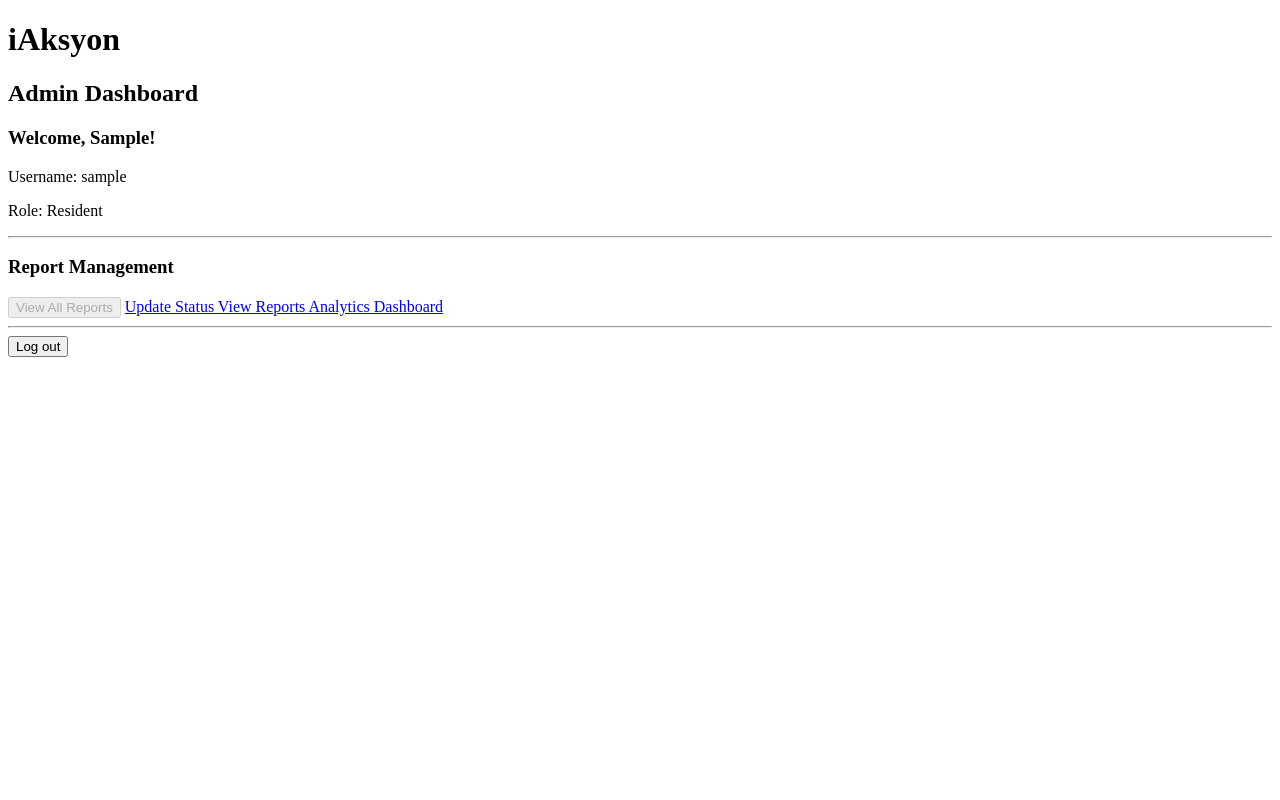
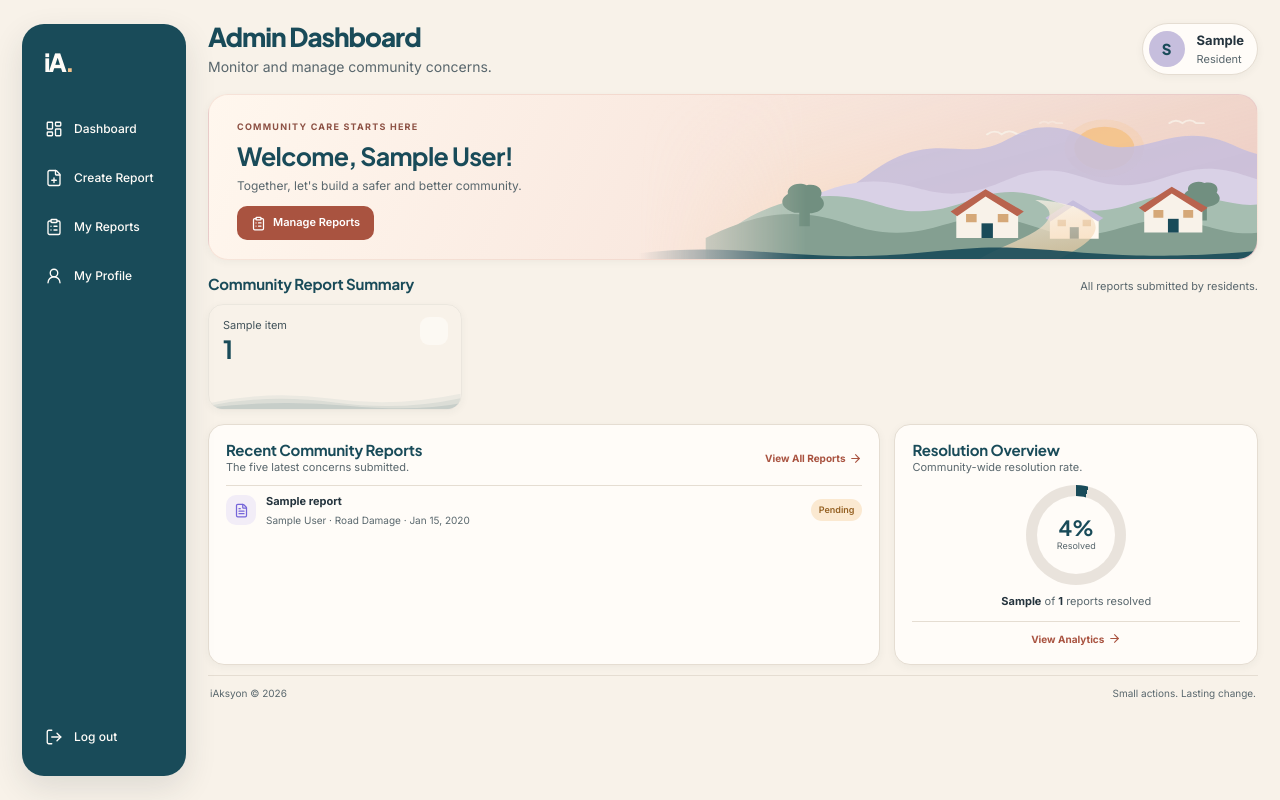
Before and after one commit to alyanaiscoding/iAksyon-Campugan-KirsteneAlyana-G7, a Django app: template templates/dashboard/admin_panel.html in a window 1280 px wide. Run offline with Django 5.2, Linux system fonts and the light colour scheme; a user stored in the database is signed in; tables that the repository leaves empty hold one stand-in row (values such as "Sample post"); the template is opened without the code that fills it: values that come from a table or form of the project are taken from there, most other values are stand-ins (such as "Sample title", 1, 10 or a date in 2020); parts of the project's set-up code (start-up, migrations or seed data) failed here and were passed over; some libraries are stand-ins or nearby versions.

Commit message:
feat: redesign admin dashboard with dynamic community report statistics

```diff
--- /dev/null
+++ b/iaksyon/static/css/admin_dashboard.css
@@ -0,0 +1,59 @@
+/* Admin overview, matched to the compact resident dashboard. */
+.admin-dashboard-body .dashboard-shell { max-width: 1600px; gap: 22px; padding: 18px 22px; }
+.admin-dashboard-body .sidebar { width: 164px; align-items: stretch; padding: 18px 12px; border-radius: 22px; }
+.admin-dashboard-body .sidebar-brand { margin: 0 0 26px 10px; font-size: 25px; }
+.admin-dashboard-body .sidebar-nav { align-items: stretch; gap: 7px; }
+.admin-dashboard-body .sidebar-link { flex-direction: row; justify-content: flex-start; gap: 11px; width: 100%; min-height: 42px; padding: 8px 11px; border-radius: 12px; }
+.admin-dashboard-body .sidebar-link span { font-size: 12px; text-align: left; }
+.admin-dashboard-body .sidebar-link svg { width: 18px; height: 18px; flex: 0 0 auto; }
+.admin-dashboard-body .sidebar-bottom { padding-top: 16px; }
+.admin-dashboard-body .dashboard-main { min-height: 0; }
+.admin-dashboard-body .dashboard-content { flex: 0 0 auto; }
+.admin-dashboard-body .dashboard-header { margin-bottom: 14px; padding: 2px 0; }
+.admin-dashboard-body .page-heading h1 { margin-bottom: 2px; font-size: 26px; }
+.admin-dashboard-body .header-user { padding: 6px 13px 6px 6px; }
+.admin-dashboard-body .user-avatar { width: 36px; height: 36px; font-size: 15px; }
+
+.admin-dashboard-body .admin-welcome-banner { position: relative; display: flex; align-items: center; min-height: 158px; overflow: hidden; padding: 19px 28px; border: 1px solid rgba(185,99,78,.12); border-radius: 20px; background: linear-gradient(112deg,#fff7ee 0%,#f8e5dc 56%,#eed8da 100%); box-shadow: var(--shadow-sm); }
+.admin-dashboard-body .admin-welcome-content { position: relative; z-index: 1; max-width: 56%; }
+.admin-dashboard-body .welcome-label { display: inline-block; margin-bottom: 5px; color: #8d5144; font-size: 9px; font-weight: 700; letter-spacing: 1.25px; }
+.admin-dashboard-body .admin-welcome-content h2 { margin: 0 0 4px; color: var(--primary); font-size: 25px; letter-spacing: -.7px; }
+.admin-dashboard-body .admin-welcome-content p { margin: 0 0 11px; color: var(--text-secondary); font-size: 12px; }
+.admin-dashboard-body .admin-welcome-content .btn { display: inline-flex; align-items: center; gap: 7px; min-height: 34px; padding: 7px 13px; border-radius: 10px; font-size: 11px; }
+.admin-dashboard-body .admin-welcome-content .btn svg { width: 15px; height: 15px; }
+.admin-dashboard-body .welcome-art { position: absolute; inset: 0 0 0 auto; width: 59%; -webkit-mask-image: linear-gradient(90deg,transparent 0%,#000 27%,#000 100%); mask-image: linear-gradient(90deg,transparent 0%,#000 27%,#000 100%); }
+.admin-dashboard-body .welcome-art svg { display: block; width: 100%; height: 100%; }
+
+.admin-dashboard-body .admin-summary { margin: 14px 0; }
+.admin-dashboard-body .section-heading { display: flex; align-items: baseline; justify-content: space-between; gap: 12px; margin-bottom: 8px; }
+.admin-dashboard-body .section-heading h2,.admin-dashboard-body .card-heading h2 { margin: 0; font-size: 15px; letter-spacing: -.2px; }
+.admin-dashboard-body .section-heading p,.admin-dashboard-body .card-heading p { margin: 0; color: var(--text-secondary); font-size: 11px; }
+.admin-dashboard-body .summary-grid { display: grid; grid-template-columns: repeat(4,minmax(0,1fr)); gap: 12px; }
+.admin-dashboard-body .summary-card { position: relative; min-height: 106px; overflow: hidden; padding: 12px 14px; border: 1px solid rgba(36,51,61,.06); border-radius: 15px; box-shadow: var(--shadow-sm); }
+.admin-dashboard-body .total-card { background: #e3ddec; }.admin-dashboard-body .pending-card { background: #f8dfbd; }.admin-dashboard-body .progress-card { background: #f3d2c7; }.admin-dashboard-body .resolved-card { background: #d9e5dc; }
+.admin-dashboard-body .summary-icon { position: absolute; top: 12px; right: 13px; display: grid; width: 28px; height: 28px; place-items: center; border-radius: 9px; background: rgba(255,252,248,.68); color: var(--primary); }
+.admin-dashboard-body .summary-icon svg { width: 16px; height: 16px; }.admin-dashboard-body .summary-card p { margin: 0 0 2px; color: #42535a; font-size: 11px; }.admin-dashboard-body .summary-card h3 { position: relative; z-index: 1; margin: 0; color: var(--primary); font-size: 25px; line-height: 1.1; }
+.admin-dashboard-body .card-wave { position: absolute; right: 0; bottom: -1px; left: 0; width: 100%; height: 25px; fill: var(--primary); }.admin-dashboard-body .card-wave .wave-back { opacity: .055; }.admin-dashboard-body .card-wave .wave-mid { opacity: .075; }.admin-dashboard-body .card-wave .wave-front { opacity: .1; }
+
+.admin-dashboard-body .admin-bottom-grid { display: grid; grid-template-columns: minmax(0,1.85fr) minmax(230px,1fr); gap: 14px; }
+.admin-dashboard-body .admin-bottom-grid .ui-card { min-width: 0; padding: 15px 17px; border-radius: 16px; box-shadow: var(--shadow-sm); }
+.admin-dashboard-body .card-heading { display: flex; align-items: center; justify-content: space-between; gap: 12px; margin-bottom: 8px; }
+.admin-dashboard-body .view-all,.admin-dashboard-body .view-analytics { display: inline-flex; align-items: center; gap: 4px; flex: 0 0 auto; color: var(--action); font-size: 10px; font-weight: 700; }
+.admin-dashboard-body .view-all svg,.admin-dashboard-body .view-analytics svg { width: 13px; height: 13px; }
+.admin-dashboard-body .recent-report-item { display: flex; align-items: center; gap: 10px; min-height: 49px; padding: 7px 0; border-top: 1px solid var(--border); text-decoration: none; }
+.admin-dashboard-body .report-icon { display: grid; width: 30px; height: 30px; flex: 0 0 auto; place-items: center; border-radius: 10px; background: #f2edf7; color: var(--lavender); }.admin-dashboard-body .report-icon svg { width: 15px; height: 15px; }
+.admin-dashboard-body .report-info { display: flex; min-width: 0; flex: 1; flex-direction: column; }.admin-dashboard-body .report-info strong { overflow: hidden; margin-bottom: 1px; color: var(--text-primary); font-size: 11px; text-overflow: ellipsis; white-space: nowrap; }.admin-dashboard-body .report-info span { overflow: hidden; color: var(--text-secondary); font-size: 10px; text-overflow: ellipsis; white-space: nowrap; }
+.admin-dashboard-body .status-badge { flex: 0 0 auto; padding: 4px 8px; font-size: 9px; }
+.admin-dashboard-body .progress-ring { display: grid; width: 100px; height: 100px; margin: 7px auto 8px; place-items: center; border-radius: 50%; background: conic-gradient(var(--primary) var(--rate),#e9e3dc 0); }
+.admin-dashboard-body .progress-ring-inner { display: flex; width: 78px; height: 78px; flex-direction: column; align-items: center; justify-content: center; border-radius: 50%; background: var(--surface); }.admin-dashboard-body .progress-ring-inner strong { color: var(--primary); font-family: var(--font-heading); font-size: 21px; line-height: 1.1; }.admin-dashboard-body .progress-ring-inner span { color: var(--text-secondary); font-size: 9px; }
+.admin-dashboard-body .resolved-total { margin: 0 0 10px; color: var(--text-secondary); font-size: 11px; text-align: center; }.admin-dashboard-body .resolved-total strong { color: var(--text-primary); }.admin-dashboard-body .view-analytics { justify-content: center; width: 100%; padding-top: 9px; border-top: 1px solid var(--border); }
+.admin-dashboard-body .empty-reports { padding: 20px 8px 12px; text-align: center; }.admin-dashboard-body .empty-reports svg { width: 25px; height: 25px; color: var(--lavender); }.admin-dashboard-body .empty-reports h3 { margin: 5px 0 3px; font-size: 13px; }.admin-dashboard-body .empty-reports p { margin: 0; color: var(--text-secondary); font-size: 10px; }
+.admin-dashboard-body .dashboard-footer { margin-top: 10px; padding: 9px 2px 0; font-size: 10px; }
+
+@media (max-width: 1024px) { .admin-dashboard-body .dashboard-shell { gap: 16px; padding: 16px; }.admin-dashboard-body .sidebar { width: 148px; } }
+@media (max-width: 768px) {
+    .admin-dashboard-body .dashboard-shell { padding: 14px 14px 105px; }
+    .admin-dashboard-body .sidebar { width: auto; align-items: center; padding: 8px; }.admin-dashboard-body .sidebar-nav { align-items: center; }.admin-dashboard-body .sidebar-link { flex-direction: column; justify-content: center; gap: 3px; width: auto; min-width: 48px; min-height: 52px; padding: 6px 3px; }.admin-dashboard-body .sidebar-link span { max-width: 68px; font-size: 8px; text-align: center; }.admin-dashboard-body .sidebar-link svg { width: 18px; height: 18px; }.admin-dashboard-body .sidebar-bottom { padding-top: 0; }
+    .admin-dashboard-body .dashboard-header { margin-bottom: 13px; }.admin-dashboard-body .admin-welcome-banner { min-height: 150px; padding: 17px 18px; }.admin-dashboard-body .admin-welcome-content { max-width: 66%; }.admin-dashboard-body .welcome-art { width: 53%; opacity: .88; }.admin-dashboard-body .summary-grid { grid-template-columns: repeat(2,minmax(0,1fr)); }.admin-dashboard-body .admin-bottom-grid { grid-template-columns: 1fr; }.admin-dashboard-body .resolution-overview { display: grid; grid-template-columns: 1fr 110px; align-items: center; column-gap: 12px; }.admin-dashboard-body .resolution-overview .card-heading { grid-column: 1/-1; }.admin-dashboard-body .progress-ring { grid-column: 2; grid-row: 2; margin: 0 auto; }.admin-dashboard-body .resolved-total { grid-column: 1; grid-row: 2; margin: 0; text-align: left; }.admin-dashboard-body .view-analytics { grid-column: 1/-1; }
+}
+@media (max-width: 460px) { .admin-dashboard-body .dashboard-shell { padding-right: 10px; padding-left: 10px; }.admin-dashboard-body .admin-welcome-banner { min-height: 146px; padding: 14px; }.admin-dashboard-body .admin-welcome-content { max-width: 74%; }.admin-dashboard-body .admin-welcome-content h2 { font-size: 21px; }.admin-dashboard-body .admin-welcome-content p { max-width: 205px; font-size: 10px; }.admin-dashboard-body .welcome-art { right: -22px; width: 58%; opacity: .62; }.admin-dashboard-body .section-heading { align-items: flex-start; flex-direction: column; gap: 1px; }.admin-dashboard-body .summary-card { min-height: 98px; padding: 10px; }.admin-dashboard-body .summary-icon { top: 9px; right: 9px; width: 25px; height: 25px; }.admin-dashboard-body .admin-bottom-grid .ui-card { padding: 13px; }.admin-dashboard-body .recent-report-item { gap: 7px; }.admin-dashboard-body .recent-report-item .status-badge { padding: 3px 6px; font-size: 8px; } }
--- a/templates/dashboard/admin_panel.html
+++ b/templates/dashboard/admin_panel.html
@@ -1,40 +1,70 @@
-<!DOCTYPE html>
-<html lang="en">
-<head>
-    <meta charset="UTF-8">
-    <title>iAksyon | Admin Dashboard</title>
-</head>
-<body>
+{% extends "layouts/dashboard.html" %}
+{% load static %}
 
-    <h1>iAksyon</h1>
-    <h2>Admin Dashboard</h2>
+{% block title %}iAksyon | Admin Dashboard{% endblock %}
+{% block body_class %}dashboard-body admin-dashboard-body{% endblock %}
+{% block dashboard_css %}<link rel="stylesheet" href="{% static 'css/admin_dashboard.css' %}">{% endblock %}
+{% block page_title %}Admin Dashboard{% endblock %}
+{% block page_subtitle %}Monitor and manage community concerns.{% endblock %}
 
-    <h3>Welcome, {{ user.first_name }}!</h3>
+{% block dashboard_content %}
+<section class="admin-welcome-banner">
+    <div class="admin-welcome-content">
+        <span class="welcome-label">COMMUNITY CARE STARTS HERE</span>
+        <h2>Welcome, {{ user.get_full_name|default:user.username }}!</h2>
+        <p>Together, let's build a safer and better community.</p>
+        <a href="{% url 'admin_report_list' %}" class="btn btn-primary"><i data-lucide="clipboard-list"></i>Manage Reports</a>
+    </div>
+    <div class="welcome-art" aria-hidden="true">
+        <svg viewBox="0 0 760 280" preserveAspectRatio="none" xmlns="http://www.w3.org/2000/svg">
+            <defs>
+                <linearGradient id="admin-sunset-sky" x1="0" y1="0" x2="1" y2="1"><stop stop-color="#F8F2E9" stop-opacity="0"/><stop offset=".48" stop-color="#F4C38B" stop-opacity=".18"/><stop offset="1" stop-color="#EBA58F" stop-opacity=".34"/></linearGradient>
+                <linearGradient id="admin-path-light" x1=".2" y1="0" x2=".8" y2="1"><stop stop-color="#F8F2E9" stop-opacity=".96"/><stop offset="1" stop-color="#F4C38B" stop-opacity=".72"/></linearGradient>
+            </defs>
+            <path fill="url(#admin-sunset-sky)" d="M0 0h760v280H0z"/><circle cx="572" cy="91" r="49" fill="#F4C38B" opacity=".22"/><circle cx="572" cy="91" r="37" fill="#F4C38B" opacity=".92"/>
+            <g fill="none" stroke="#F8F2E9" stroke-width="3" stroke-linecap="round" opacity=".78"><path d="M428 67q9-9 18 0 9-10 19 0h10"/><path d="M652 48q8-8 16 0 9-9 17 0h9"/><path d="M493 48q5-5 10 0 5-5 10 0h7" opacity=".55"/></g>
+            <path d="M236 178c39-30 63-70 105-83 37-11 63 5 91-7 28-12 39-35 73-33 38 2 54 33 85 34 38 2 64-26 105-18 27 5 42 22 65 30v137H236Z" fill="#C6BEDD" opacity=".86"/>
+            <path d="M174 196c50-32 87-55 132-47 40 7 60 26 98 17 42-10 60-38 100-37 36 1 58 27 94 25 45-2 65-31 107-28 25 2 39 12 55 18v113H174Z" fill="#D9D1E6"/>
+            <path d="M122 220c40-36 88-53 132-46 40 7 57 28 97 24 47-4 70-36 113-32 42 4 61 34 102 31 41-3 57-29 100-27 36 2 65 21 94 17v93H122Z" fill="#A6BEB1"/>
+            <path d="M82 244c44-30 79-45 122-40 49 6 67 32 114 31 49-1 74-31 119-26 45 5 65 34 108 30 47-4 67-31 115-25 39 5 63 27 100 21v75H82Z" fill="#849F91"/>
+            <g fill="#718F80"><path d="M191 201c-17-8-19-23-8-32-2-13 11-22 23-15 13-4 22 8 17 20 10 13 1 27-13 28v22h-13v-23Z"/><path d="M682 192c-15-7-17-20-7-29-2-11 10-19 20-13 12-4 19 7 15 17 9 11 1 23-12 24v23h-12v-22Z"/></g>
+            <g><g transform="translate(390 174)"><path d="M0 23 37-5l39 28v47H0Z" fill="#F8F2E9"/><path d="M-7 25 36-13l47 38-8 8L36-1 1 33Z" fill="#B9634E"/><path d="M12 29h13v14H12zm39 0h13v14H51z" fill="#D5A878"/><path d="M31 45h14v25H31Z" fill="#194B59"/></g><g transform="translate(505 190) scale(.79)"><path d="M0 23 37-5l39 28v47H0Z" fill="#FFF9F1"/><path d="M-7 25 36-13l47 38-8 8L36-1 1 33Z" fill="#C6BEDD"/><path d="M12 29h13v14H12zm39 0h13v14H51z" fill="#D5A878"/><path d="M31 45h14v25H31Z" fill="#194B59"/></g><g transform="translate(621 169) scale(.94)"><path d="M0 23 37-5l39 28v47H0Z" fill="#F8F2E9"/><path d="M-7 25 36-13l47 38-8 8L36-1 1 33Z" fill="#B9634E"/><path d="M12 29h13v14H12zm39 0h13v14H51z" fill="#D5A878"/><path d="M31 45h14v25H31Z" fill="#194B59"/></g></g>
+            <path d="M760 280H418c26-22 57-34 76-54 17-19 13-35-7-47 45 2 78 24 74 51-3 20-24 35-45 50h244Z" fill="url(#admin-path-light)" opacity=".8"/><path d="M0 270c102-17 173 5 260 5 91 0 131-19 205-14 84 5 141 24 295 5v14H0Z" fill="#194B59" opacity=".9"/>
+        </svg>
+    </div>
+</section>
 
-    <p>Username: {{ user.username }}</p>
-    <p>Role: {{ user.get_role_display }}</p>
+<section class="admin-summary" aria-labelledby="summary-title">
+    <div class="section-heading"><h2 id="summary-title">Community Report Summary</h2><p>All reports submitted by residents.</p></div>
+    <div class="summary-grid">
+        {% for item in summary_cards %}
+        <article class="summary-card {{ item.class }}">
+            <div class="summary-icon"><i data-lucide="{{ item.icon }}"></i></div><p>{{ item.label }}</p><h3>{{ item.count }}</h3>
+            <svg class="card-wave" viewBox="0 0 200 40" preserveAspectRatio="none" aria-hidden="true"><path class="wave-back" d="M0 29 Q48 8 98 22 T200 14 V40 H0Z"/><path class="wave-mid" d="M0 33 Q48 14 100 28 T200 21 V40 H0Z"/><path class="wave-front" d="M0 36 Q55 23 110 33 T200 29 V40 H0Z"/></svg>
+        </article>
+        {% endfor %}
+    </div>
+</section>
 
-    <hr>
+<div class="admin-bottom-grid">
+    <section class="ui-card recent-reports">
+        <div class="card-heading"><div><h2>Recent Community Reports</h2><p>The five latest concerns submitted.</p></div><a href="{% url 'admin_report_list' %}" class="view-all">View All Reports <i data-lucide="arrow-right"></i></a></div>
+        {% for report in recent_reports %}
+        <a class="recent-report-item" href="{% url 'admin_report_update' report.pk %}">
+            <span class="report-icon"><i data-lucide="file-text"></i></span>
+            <span class="report-info"><strong>{{ report.title }}</strong><span>{{ report.resident.get_full_name|default:report.resident.username }} · {{ report.get_category_display }} · {{ report.created_at|date:"M d, Y" }}</span></span>
+            {% if report.status == "PENDING" %}<span class="status-badge status-pending">Pending</span>
+            {% elif report.status == "IN_PROGRESS" %}<span class="status-badge status-in-progress">In Progress</span>
+            {% elif report.status == "RESOLVED" %}<span class="status-badge status-resolved">Resolved</span>{% endif %}
+        </a>
+        {% empty %}<div class="empty-reports"><i data-lucide="clipboard-list"></i><h3>No reports yet</h3><p>Community submissions will appear here.</p></div>{% endfor %}
+    </section>
 
-    <h3>Report Management</h3>
-
-    <button disabled>View All Reports</button>
-    <a href="{% url 'admin_report_list' %}">
-        Update Status
-    </a>
-    <a href="{% url 'admin_report_list' %}">
-        View Reports
-    </a>
-    <a href="{% url 'analytics_dashboard' %}">
-        Analytics Dashboard
-    </a>
-
-    <hr>
-
-    <form method="post" action="{% url 'logout' %}">
-        {% csrf_token %}
-        <button type="submit">Log out</button>
-    </form>
-
-</body>
-</html>
+    <section class="ui-card resolution-overview">
+        <div class="card-heading"><div><h2>Resolution Overview</h2><p>Community-wide resolution rate.</p></div></div>
+        <div class="progress-ring" style="--rate: {{ resolution_rate }}%;"><div class="progress-ring-inner"><strong>{{ resolution_rate }}%</strong><span>Resolved</span></div></div>
+        <p class="resolved-total"><strong>{{ resolved_reports }}</strong> of <strong>{{ total_reports }}</strong> reports resolved</p>
+        <a href="{% url 'analytics_dashboard' %}" class="view-analytics">View Analytics <i data-lucide="arrow-right"></i></a>
+    </section>
+</div>
+{% endblock %}
```
Also changed, not shown: dashboard/views.py (+30 -0 lines).
